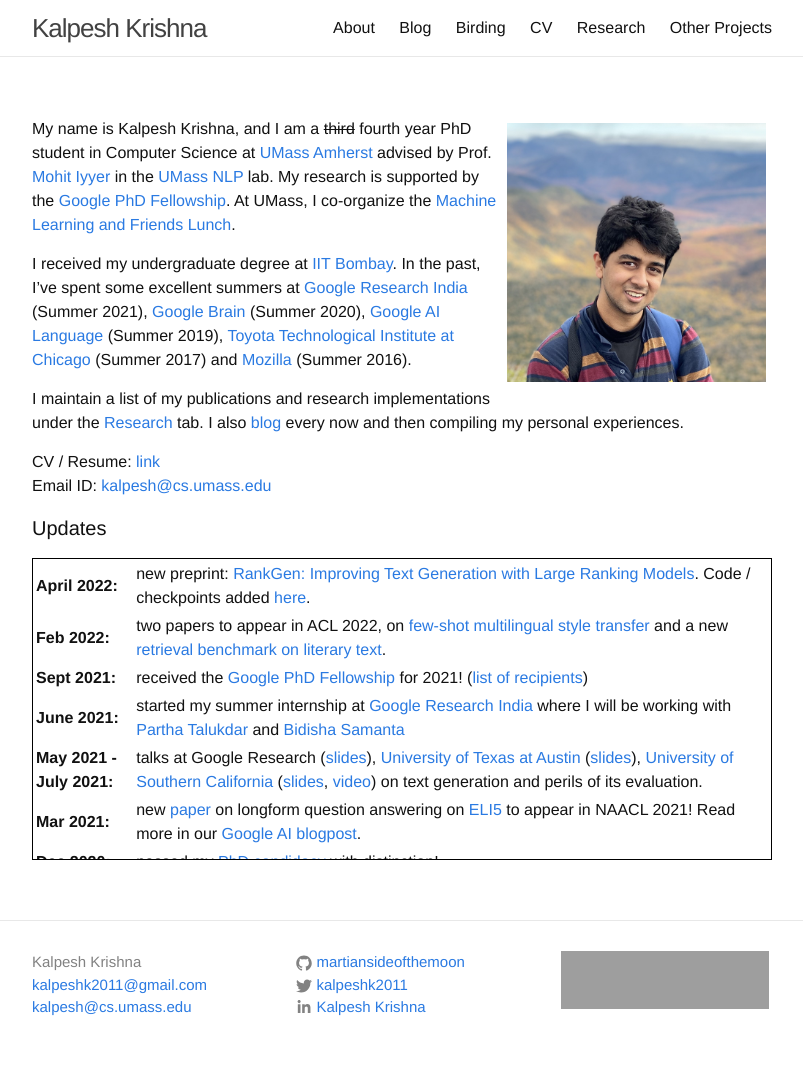
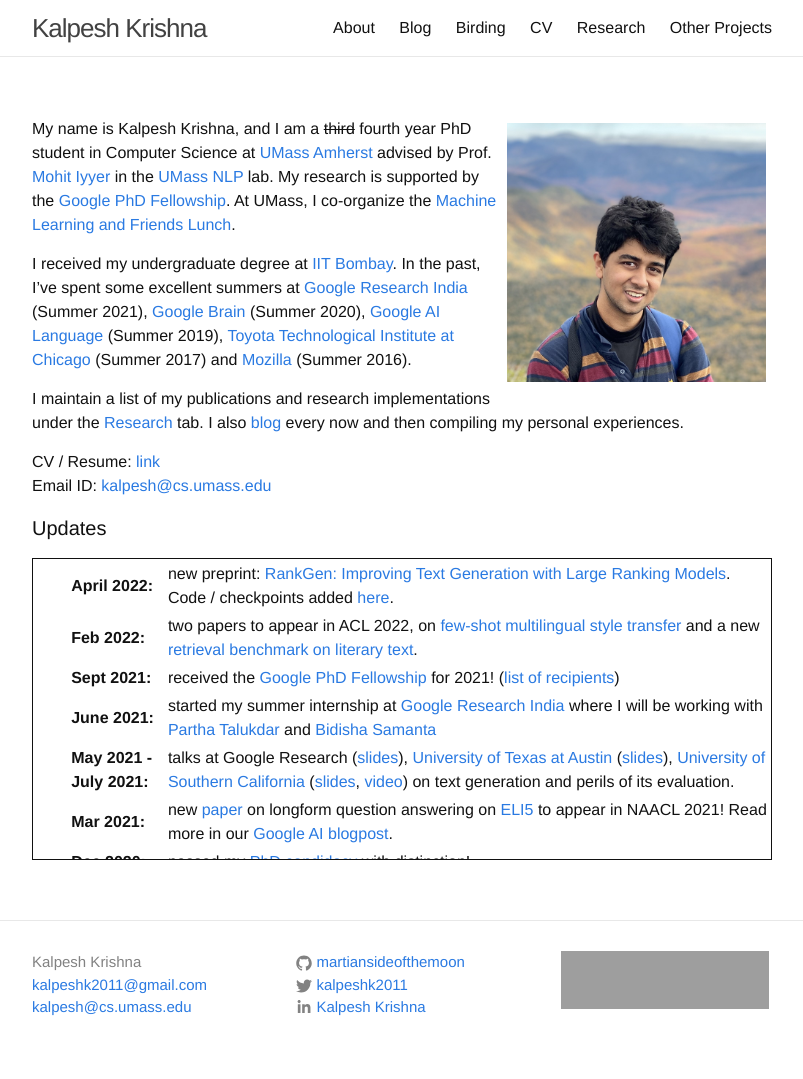
Before and after one commit to martiansideofthemoon/martiansideofthemoon.github.io, a Jekyll site: the page built from index.md, in a window 1280 px wide. Shown: the whole page, without its empty margins (238-1041 px from the left). Built offline with Jekyll 4.4.1, drawn with Linux system fonts in a browser that asks for light colours; comment, search, counter and statistics services are not loaded; grey boxes are pictures that could not be loaded.

Commit message:
Update index.md

```diff
--- a/index.md
+++ b/index.md
@@ -16,7 +16,7 @@ Email ID: [kalpesh@cs.umass.edu](mailto:kalpesh@cs.umass.edu)
 
 #### Updates
 
-<div style="height:300px;overflow:auto; border:1px solid black;">
+<div style="height:300px;overflow:auto; border:1px solid #111; padding-left: 2.2em;">
 <table>
 <col width="100px">
 <col width="650px">
```
